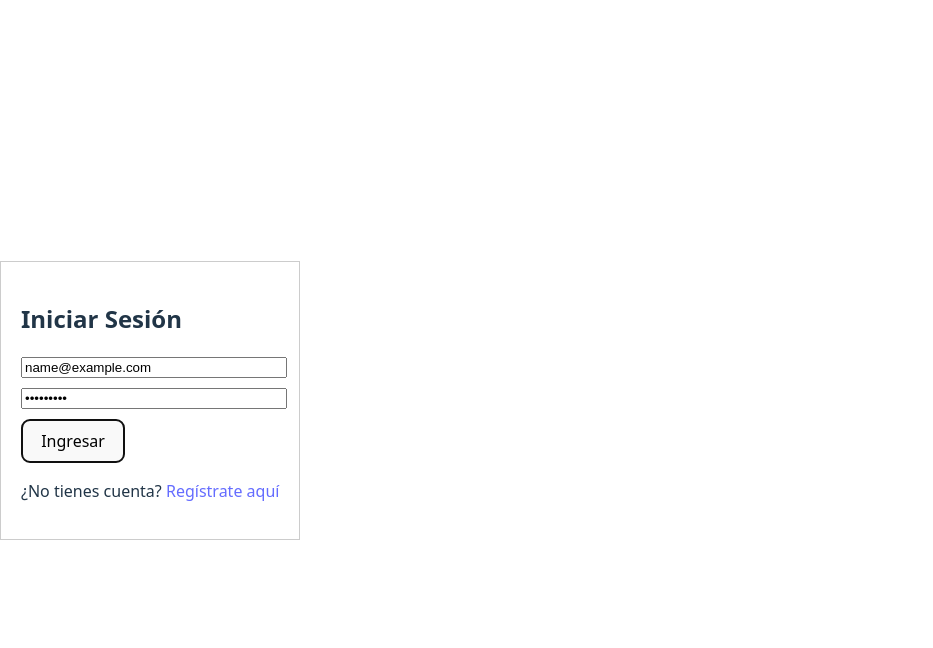
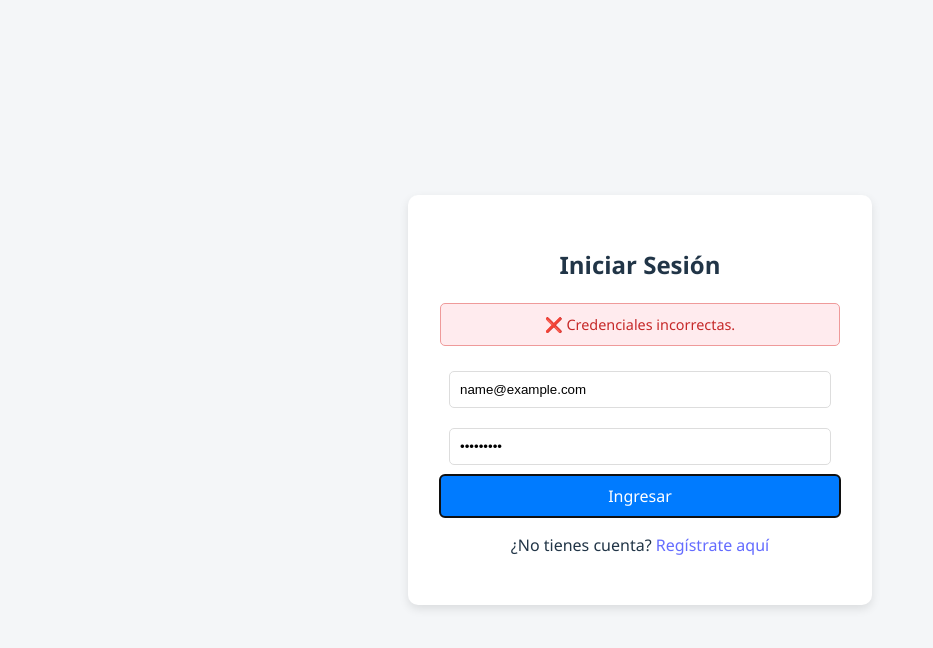
Before and after one commit to jamaledm/PVDiciembre2025_BazanRabajJamalEzequiel, a React (Vite) app: page / in a window 1280 px wide. Both pictures are taken after typing "name@example.com", "Sample123" into the empty fields and a click on the button "Ingresar". Shown: the top 648 px of the page, without its empty margins (0-933 px from the left). Built offline with nearby package versions, Linux system fonts and the light colour scheme.

Commit message:
actualizacion css y errores

```diff
--- a/src/pages/Login.jsx
+++ b/src/pages/Login.jsx
@@ -1,39 +1,62 @@
 import { useState } from "react";
-import { useTurnos } from "../hooks/useTurnos"; // Uso mi hook
+import { useTurnos } from "../hooks/useTurnos"; // Importo mi hook personalizado
 import { useNavigate, Link } from "react-router-dom";
+import "../styles/global.css"; // Importo los estilos generales
 
 export default function Login() {
+  // Estados locales para el formulario y manejo de errores
   const [email, setEmail] = useState("");
   const [password, setPassword] = useState("");
-  const { loginUser } = useTurnos(); // Saco la función del contexto
-  const navigate = useNavigate();
+  const [error, setError] = useState(null); // Estado para mostrar la cajita roja de error
 
+  const { loginUser } = useTurnos(); // Extraemos la función del contexto
+  const navigate = useNavigate(); // Hook para redireccionar
+
+  // Manejar el envío del formulario.
+  // Previene la recarga, limpia errores previos y llama a loginUser.
   const handleLogin = (e) => {
     e.preventDefault();
+    setError(null);
+
     const res = loginUser(email, password);
+
+    // Si la respuesta es exitosa (success: true), redirige al Dashboard.
     if (res.success) {
-      navigate("/dashboard"); // Si es correcto, ir al panel
+      navigate("/dashboard");
     } else {
-      alert(res.message);
+      // Si falla, guardamos el mensaje para mostrarlo en el HTML.
+      setError(res.message);
     }
   };
 
   return (
-    <div style={{ padding: "20px", border: "1px solid #ccc", maxWidth: "400px", margin: "auto" }}>
+    // Uso la clase 'auth-container' definida en global.css para dar estilo de tarjeta
+    <div className="auth-container">
       <h2>Iniciar Sesión</h2>
+
+      {/* Renderizado condicional: Solo muestra el div de error si 'error' tiene texto */}
+      {error && <div className="error-msg">{error}</div>}
+
       <form onSubmit={handleLogin}>
         <input
-          type="email" placeholder="Correo" required
-          value={email} onChange={(e) => setEmail(e.target.value)}
-          style={{ display: "block", width: "100%", marginBottom: "10px" }}
+          className="form-input"
+          type="email"
+          placeholder="Correo"
+          required
+          value={email}
+          onChange={(e) => setEmail(e.target.value)}
         />
         <input
-          type="password" placeholder="Contraseña" required
-          value={password} onChange={(e) => setPassword(e.target.value)}
-          style={{ display: "block", width: "100%", marginBottom: "10px" }}
+          className="form-input"
+          type="password"
+          placeholder="Contraseña"
+          required
+          value={password}
+          onChange={(e) => setPassword(e.target.value)}
         />
-        <button type="submit">Ingresar</button>
+        <button className="btn-primary" type="submit">Ingresar</button>
       </form>
+
       <p>¿No tienes cuenta? <Link to="/register">Regístrate aquí</Link></p>
     </div>
   );
```
